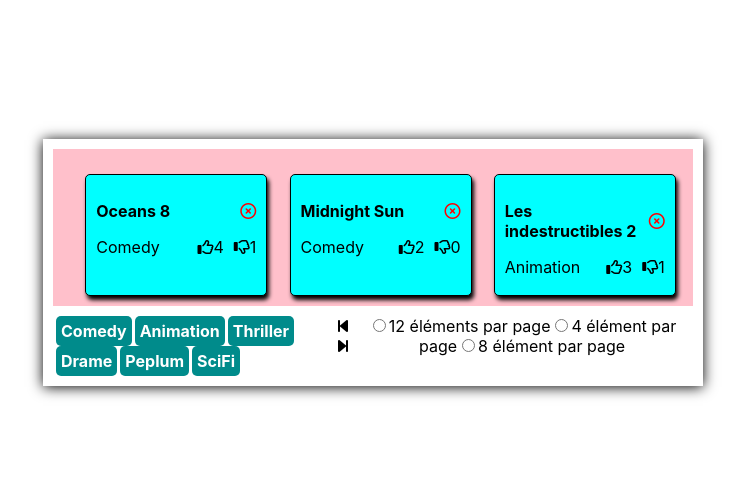
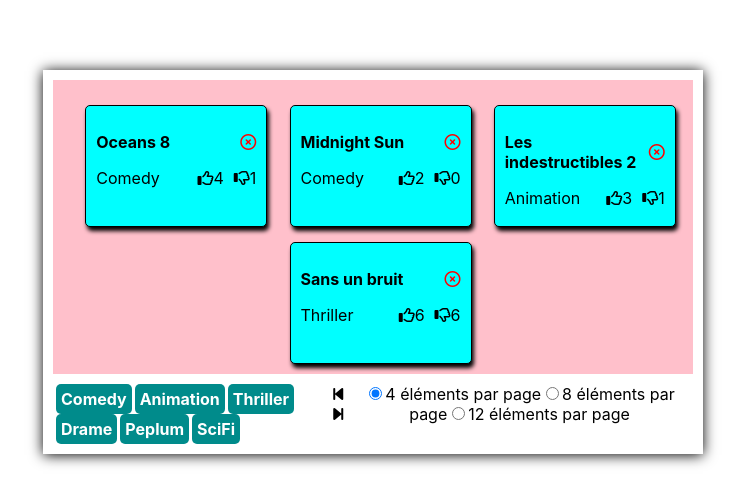
Before and after one commit to sepiropht/movies, a React (Create React App) app: page / in a window 1280 px wide. Shown: the part 138-642 px from the top of the page, without its empty margins (267-1012 px from the left). Built offline with nearby package versions, Linux system fonts and the light colour scheme.

Commit message:
set pagination to 4 by default

```diff
--- a/src/App.tsx
+++ b/src/App.tsx
@@ -11,7 +11,7 @@
   const [categories, setCategories] = useState<string[]>([]);
   const [categoriesButton, setCategoriesButton] = useState<string[]>([]);
   const [sliderState, setSliderState] = useState<number>(0);
-  const [paginationSize, setPaginationSize] = useState<number>(3);
+  const [paginationSize, setPaginationSize] = useState<number>(4);
 
   const toggleCategory = (selectedCategory: string) => {
     if (categories.includes(selectedCategory)) {
--- a/src/components/SetPaginationRadio.tsx
+++ b/src/components/SetPaginationRadio.tsx
@@ -1,4 +1,4 @@
-import React from "react";
+import React, { useState } from "react";
 
 interface SetPaginationProps {
   handleChange: (event: React.ChangeEvent<HTMLInputElement>) => void;
@@ -6,34 +6,41 @@
 export const SetPaginationRadio: React.FC<SetPaginationProps> = ({
   handleChange,
 }) => {
+  const [value, setRadio] = useState("4");
   return (
     <>
       <form>
         <input
           type="radio"
-          value="12"
-          id="default"
+          value="4"
+          id="first"
+          checked={value === "4"}
           onChange={handleChange}
+          onClick={() => setRadio("4")}
           name="pagination"
         />
-        <label htmlFor="default">12 éléments par page</label>
-        <input
-          type="radio"
-          value="4"
-          id="first"
-          onChange={handleChange}
-          name="pagination"
-        />
-        <label htmlFor="first">4 élément par page</label>
+        <label htmlFor="first">4 éléments par page</label>
 
         <input
           type="radio"
           value="8"
+          checked={value === "8"}
           id="two"
           onChange={handleChange}
+          onClick={() => setRadio("8")}
           name="pagination"
         />
-        <label htmlFor="two">8 élément par page</label>
+        <label htmlFor="two">8 éléments par page</label>
+        <input
+          type="radio"
+          value="12"
+          checked={value === "12"}
+          id="default"
+          onChange={handleChange}
+          onClick={() => setRadio("12")}
+          name="pagination"
+        />
+        <label htmlFor="default">12 éléments par page</label>
       </form>{" "}
     </>
   );
```
